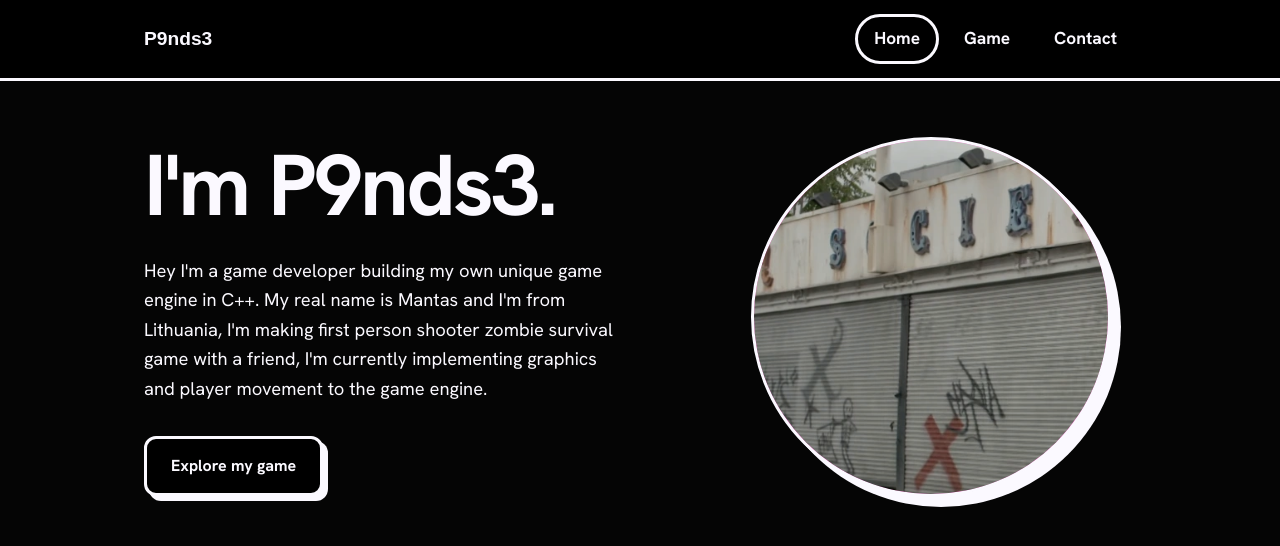
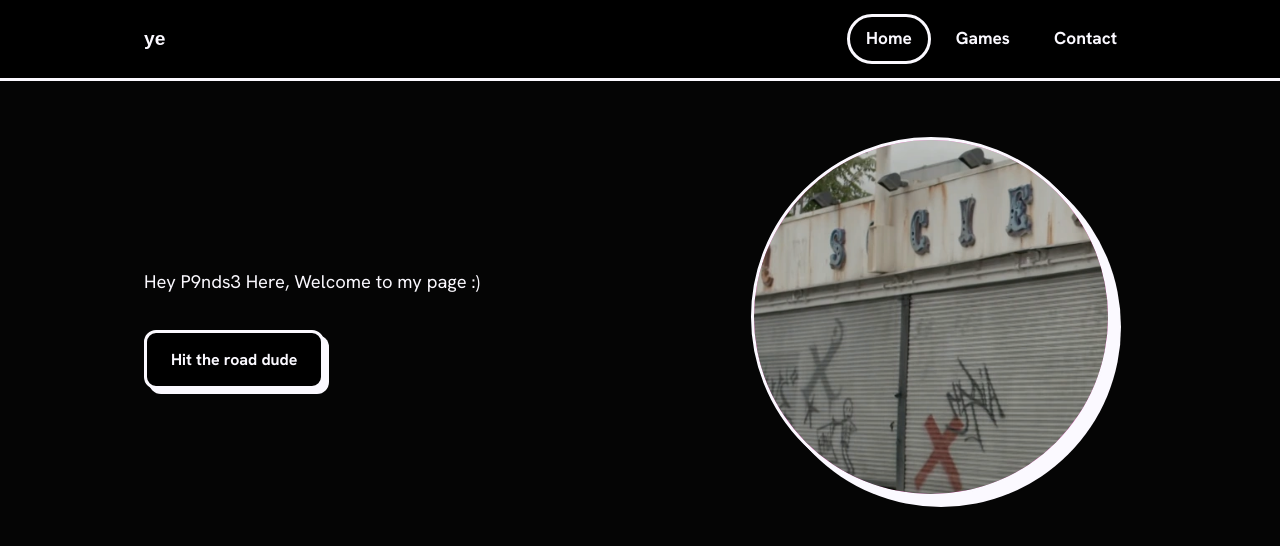
Before and after one commit to propdaily/AlmostAlive, a plain HTML site: page index.html in a window 1280 px wide. Drawn offline with Linux system fonts and the light colour scheme; a web font is replaced by a local one.

Commit message:
Update index.html content and structure

```diff
--- a/index.html
+++ b/index.html
@@ -4,7 +4,7 @@
 <meta charset="utf-8">
 <meta name="viewport" content="width=device-width, initial-scale=1">
 <title>P9nds3 | Gamedev</title>
-<meta name="description" content="Game developer building their own engine and games. Check out my work and join my Discord.">
+<meta name="description" content="">
 <link rel="preconnect" href="https://fonts.googleapis.com">
 <link rel="preconnect" href="https://fonts.gstatic.com" crossorigin>
 <link href="https://fonts.googleapis.com/css2?family=Unbounded:wght@600;800&family=Hanken+Grotesk:wght@400;500;700&display=swap" rel="stylesheet">
@@ -33,7 +33,7 @@ main{flex:1}
 .btn:hover{transform:translate(3px,3px);box-shadow:2px 2px 0 var(--ink)}
 .btn.main{background:var(--lime)}
 
-/* Home */
+
 .home{display:grid;grid-template-columns:1.3fr 1fr;gap:48px;align-items:center}
 .home h1{font-size:clamp(2.6rem,7vw,5.4rem);font-weight:800}
 .home p{margin:24px 0 32px;max-width:46ch;font-size:1.15rem}
@@ -42,7 +42,7 @@ main{flex:1}
 
 h2.title{font-size:clamp(2rem,4.5vw,3.2rem);font-weight:800;margin-bottom:32px}
 
-/* Games */
+
 .featured{background:#000;color:#fff;border:3px solid #fff;border-radius:20px;display:grid;grid-template-columns:1fr;gap:36px;align-items:center;padding:36px}
 .featured h3{font-size:clamp(1.7rem,3.4vw,2.6rem);font-weight:800;color:#fff}
 .tag{display:inline-block;background:#000;color:#fff;border:2px solid #fff;font-weight:700;font-size:.9rem;padding:3px 12px;border-radius:999px;margin-bottom:16px}
@@ -50,7 +50,7 @@ h2.title{font-size:clamp(2rem,4.5vw,3.2rem);font-weight:800;margin-bottom:32px}
 .featured .btn{background:#000;color:#fff;border-color:#fff;box-shadow:none}
 .featured .btn:hover{background:#fff;color:#000;transform:none}
 
-/* Contact */
+
 .contact{display:grid;grid-template-columns:1fr 1fr;gap:28px}
 .contact a.card{border:3px solid #fff;border-radius:16px;padding:28px;background:#000;color:#fff;text-decoration:none;transition:background .12s,color .12s}
 .contact a.card:hover{background:#fff;color:#000}
@@ -70,65 +70,58 @@ footer{background:#000;color:var(--white);border-top:3px solid var(--ink);paddin
 
 <header class="top">
   <div class="wrap">
-    <a class="logo" href="#home" data-cfg="name">P9nds3</a>
+    <a class="logo" href="#home">ye</a>
     <nav aria-label="Main">
       <a href="#home" data-p="home">Home</a>
-      <a href="#games" data-p="games">Game</a>
+      <a href="#games" data-p="games">Games</a>
       <a href="#contact" data-p="contact">Contact</a>
     </nav>
   </div>
 </header>
 
 <main>
-  <!-- HOME -->
+
   <section class="page" id="home"><div class="wrap home">
     <div>
-      <h1>I'm <span data-cfg="short">P9nds3</span>.</h1>
-      <p data-cfg="bio">I'm a game developer building my own engine in C++</p>
+
+      <p data-cfg="bio"></p>
       <div class="btns">
-        <a class="btn main" href="#games">Explore my game</a>
+        <a class="btn main" href="#games">Hit the road dude</a>
       </div>
     </div>
     <div class="avatar" id="avatar" aria-hidden="true"></div>
   </div></section>
 
-  <!-- GAMES -->
   <section class="page" id="games"><div class="wrap">
-    <h2 class="title">engine</h2>
     <article class="featured">
       <div>
-        <span class="tag">Zombie Experience</span>
-        <h3 data-cfg="engine">YourEngine</h3>
-        <p>A game engine built from scratch.</p>
-        <a class="btn main" href="#" data-link="github">Download The Game</a>
+        <h3 data-cfg="game"></h3>
+        <p></p>
+        <a class="btn main" href="#" data-link="github">Link to the game</a>
       </div>
     </article>
   </div></section>
 
-  <!-- CONTACT -->
+
   <section class="page" id="contact"><div class="wrap">
-    <h2 class="title">Get in touch</h2>
     <div class="contact">
-      <a class="card" href="#" data-link="email"><h3>Email</h3><p>For business or longer messages.</p></a>
       <a class="card" href="#" data-link="youtube"><h3>YouTube</h3><p>Devlogs and showcases.</p></a>
     </div>
   </div></section>
 </main>
 
 <script>
-/* ---- EDIT THESE ---- */
+
 const CONFIG = {
   name: "P9nds3",
   short: "P9nds3",
-  bio: "Hey I'm a game developer building my own unique game engine in C++. My real name is Mantas and I'm from Lithuania, I'm making first person shooter zombie survival game with a friend, I'm currently implementing graphics and player movement to the game engine.",
-  engine: "Zombie Experience",
+  bio: "Hey P9nds3 Here, Welcome to my page :)",
+  game: "Condemned 1998",
   avatar: "me.png",
-  discord: "https://discord.gg/your-invite-code",
   github: "https://github.com/propdaily",
   youtube: "https://youtube.com/@CreepifyHD",
-  email: "mailto:mantassapranauskas441@gmail.com"
 };
-/* -------------------- */
+
 
 document.querySelectorAll('[data-cfg]').forEach(el => el.textContent = CONFIG[el.dataset.cfg]);
 document.title = CONFIG.name + " | Gamedev";
@@ -140,7 +133,6 @@ const av = document.getElementById('avatar');
 if (CONFIG.avatar) { const i = document.createElement('img'); i.src = CONFIG.avatar; i.alt = ""; av.appendChild(i); }
 else av.textContent = CONFIG.short.charAt(0).toUpperCase();
 
-/* Simple page switching on #hash */
 const pages = ['home','games','contact'];
 function route() {
   const h = location.hash.slice(1);
```
